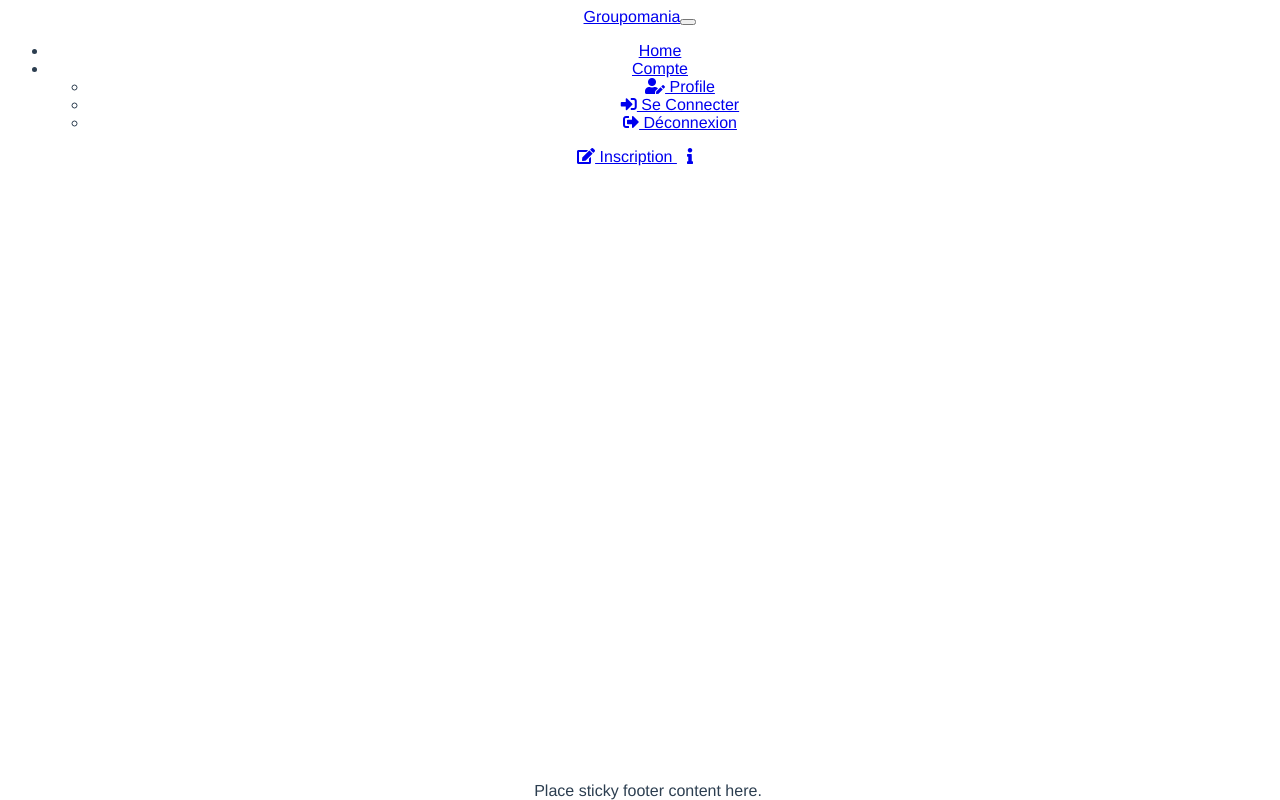
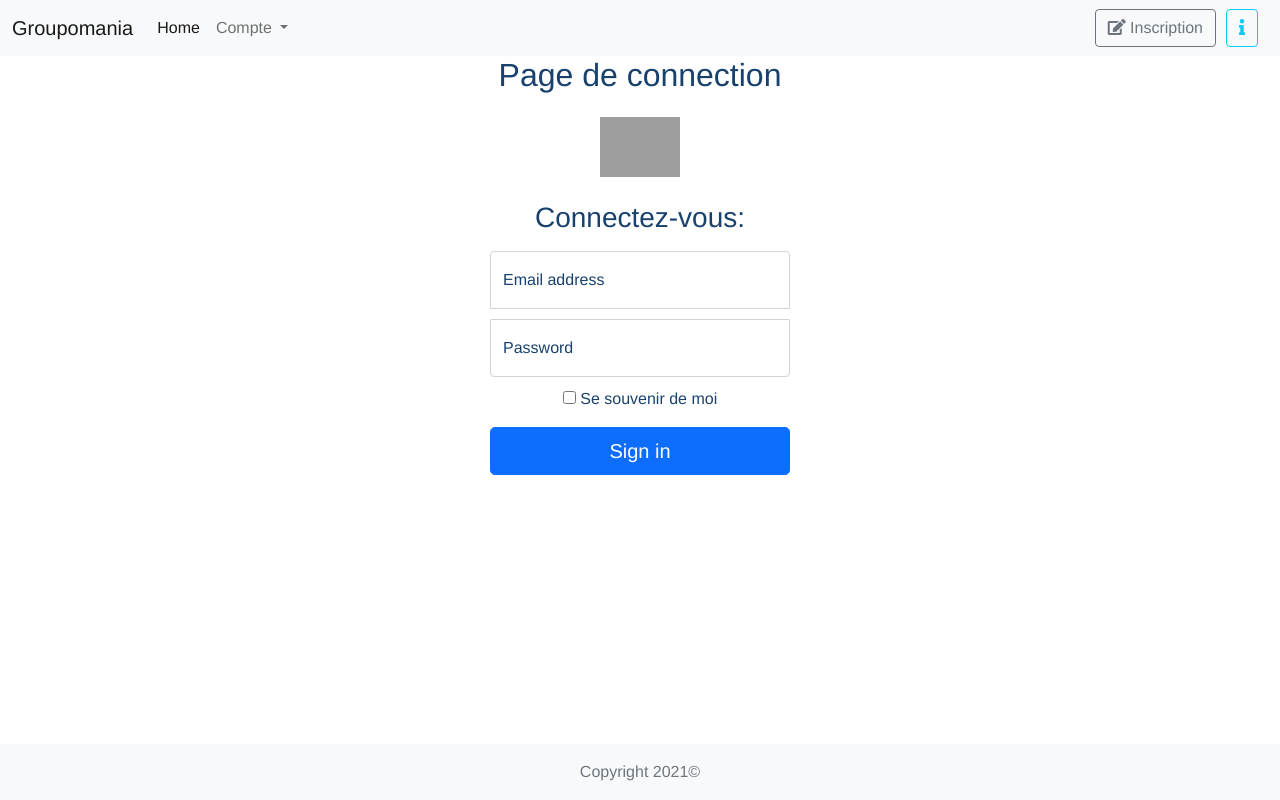
Before and after one commit to lahcenOK/OukaddourLahcen_7_10102021, a Vue app in the folder frontend/: page /#/login in a window 1280 px wide. Before the commit this address led to /#/profile. Built offline with nearby package versions, Linux system fonts and the light colour scheme; sample sign-in values are in the browser's storage; grey boxes are pictures that could not be loaded.

Commit message:
M.A.J Index-router et ajout des vues login et profile

```diff
--- a/frontend/package.json
+++ b/frontend/package.json
@@ -8,7 +8,9 @@
     "lint": "vue-cli-service lint"
   },
   "dependencies": {
+    "axios": "^0.23.0",
     "core-js": "^3.6.5",
+    "jsonwebtoken": "^8.5.1",
     "vue": "^3.0.0",
     "vue-router": "^4.0.0-0"
   },
--- a/frontend/public/index.html
+++ b/frontend/public/index.html
@@ -5,6 +5,7 @@
     <meta http-equiv="X-UA-Compatible" content="IE=edge">
     <meta name="viewport" content="width=device-width,initial-scale=1.0">
     <link rel="stylesheet" href="https://cdnjs.cloudflare.com/ajax/libs/font-awesome/5.15.4/css/all.min.css" integrity="sha512-1ycn6IcaQQ40/MKBW2W4Rhis/DbILU74C1vSrLJxCq57o941Ym01SwNsOMqvEBFlcgUa6xLiPY/NS5R+E6ztJQ==" crossorigin="anonymous" referrerpolicy="no-referrer" />
+    <link href="https://cdn.jsdelivr.net/npm/bootstrap@5.0.2/dist/css/bootstrap.min.css" rel="stylesheet" integrity="sha384-EVSTQN3/azprG1Anm3QDgpJLIm9Nao0Yz1ztcQTwFspd3yD65VohhpuuCOmLASjC" crossorigin="anonymous">
     <link rel="icon" href="<%= BASE_URL %>favicon.svg">
     <title> Groupomania</title>
   </head>
@@ -14,5 +15,6 @@
     </noscript>
     <div id="app"></div>
     <!-- built files will be auto injected -->
+    <script src="https://cdn.jsdelivr.net/npm/bootstrap@5.1.3/dist/js/bootstrap.bundle.min.js"></script>
   </body>
 </html>
--- a/frontend/src/App.vue
+++ b/frontend/src/App.vue
@@ -60,7 +60,7 @@
   <router-view />
   <footer class="footer mt-auto py-3 bg-light">
     <div class="container">
-      <span class="text-muted">Place sticky footer content here.</span>
+       <span class="mt-5 mb-3 text-muted">Copyright 2021&copy;</span>
     </div>
   </footer>
 </template>
@@ -88,7 +88,7 @@ export default {
   -webkit-font-smoothing: antialiased;
   -moz-osx-font-smoothing: grayscale;
   text-align: center;
-  color: #2c3e50;
+  color: #18426d;
 }
 .btn {
   margin-right: 10px;
--- a/frontend/src/router/index.js
+++ b/frontend/src/router/index.js
@@ -1,7 +1,44 @@
 import { createRouter, createWebHashHistory } from 'vue-router'
 
 const routes = [
+  {
+    path: '/',
+    name: 'Home',
+    component: () => import('../views/Home.vue')
+  },
 
+  {
+    path: '/about',
+    name: 'About',
+    // route level code-splitting
+    // this generates a separate chunk (about.[hash].js) for this route
+    // which is lazy-loaded when the route is visited.
+    component: () => import( /* webpackChunkName: "about" */ '../views/About.vue')
+  },
+  {
+    path: '/inscription',
+    name: 'Inscription',
+    component: () => import( '../views/Inscription.vue')
+  },
+  {
+    path: '/login',
+    name: 'Login',
+    component: () => import( '../views/Login.vue')
+  },
+  {
+    path: "/profile",
+    name: "profile",
+    component: () =>
+      import(/* webpackChunkName: "about" */ "../views/Profile.vue"),
+    beforeEnter: (to, from, next) => {
+      let token = localStorage.getItem("token");
+      if (token) {
+        next();
+      } else {
+        next({ name: "Login" });
+      }
+    },
+  }
 ]
 
 const router = createRouter({
--- /dev/null
+++ b/frontend/src/views/About.vue
@@ -0,0 +1,5 @@
+<template>
+  <div class="about">
+    <h1>Page Info.</h1>
+  </div>
+</template>
--- /dev/null
+++ b/frontend/src/views/Home.vue
@@ -0,0 +1,32 @@
+<template>
+    <div class="container">
+        <div class="row justify-content-center">
+            <div class="col-12 col-md-10 col-lg-8 mt-5">
+                <div class="card bg-light">
+                    <p class="h5 my-3 text-center" style="color:#091F43;">Bienvenu sur le réseau social interne</p>
+                    <div class="card-header bg-light d-flex flex-column justify-content-center">
+                        <img src="../assets/icon-logo.png" class="mx-5" width="" height="70" alt="logo groupomania">
+
+                    </div>
+                    <div class="card-body">
+                        <p>Cette application est strictement réservé au personnel du groupe.</p>
+                     </div>
+
+                    <div class="card-footer bg-light d-flex justify-content-center">
+                        <span class="text-dark">Veuillez vous identifier pour y accéder </span>
+                    </div>
+                </div>
+            </div>
+        </div>
+    </div>
+</template>
+
+<script>
+export default {
+    Name: "Home"
+}
+</script>
+
+<style>
+
+</style>
--- a/frontend/src/views/Login.vue
+++ b/frontend/src/views/Login.vue
@@ -0,0 +1,113 @@
+<template>
+  <div class="about">
+    <h2>Page de connection</h2>
+  </div>
+  <main class="form-signin">
+    <form method="post" @submit.prevent="buttonLogin">
+      <img class="mb-4"
+        src="../assets/icon-logo.png"
+        alt="logo-gropomania"
+        width=""
+        height="60" />
+      <h2 class="h3 mb-3 fw-normal">Connectez-vous:</h2>
+
+      <div class="form-floating">
+        <input
+          type="email"
+          class="form-control"
+          id="floatingInput"
+          placeholder="name@example.com"
+          v-model="email" />
+        <label for="floatingInput">Email address</label>
+      </div>
+      <div class="form-floating">
+        <input
+          type="password"
+          class="form-control"
+          id="floatingPassword"
+          placeholder="Password"
+          v-model="password"
+        />
+        <label for="floatingPassword">Password</label>
+      </div>
+
+      <div class="checkbox mb-3">
+        <label>
+          <input type="checkbox" value="remember-me" /> Se souvenir de moi
+        </label>
+      </div>
+      <button class="w-100 btn btn-lg btn-primary" type="submit">
+        Sign in
+      </button>
+
+    </form>
+    <div class="error" v-if="error">
+      {{ error.error }}
+    </div>
+  </main>
+</template>
+
+<script>
+import axios from "axios";
+
+export default {
+  name: "login",
+  data() {
+    return {
+      token: "",
+      email: "",
+      password: "",
+      userId: "",
+      error: "",
+    };
+  },
+  methods: {
+    async buttonLogin() {
+      await axios
+        .post("http://localhost:3000/api/auth/login", {
+          email: this.email,
+          password: this.password,
+        })
+        .then((res) => {
+          {
+            localStorage.setItem("token", res.data.token);
+            localStorage.setItem("id", res.data.userId);
+          }
+          this.$router.push("/");
+        })
+        .catch((error) => {
+          this.error = error.response.data;
+        });
+    },
+  },
+};
+</script>
+
+<style scoped>
+.form-signin {
+  width: 100%;
+  max-width: 330px;
+  padding: 15px;
+  margin: auto;
+}
+
+.form-signin .checkbox {
+  font-weight: 400;
+}
+
+.form-signin .form-floating:focus-within {
+  z-index: 2;
+}
+
+.form-signin input[type="email"] {
+  margin-bottom: 10px;
+  border-bottom-right-radius: 0;
+  border-bottom-left-radius: 0;
+}
+
+.form-signin input[type="password"] {
+  margin-bottom: 10px;
+  border-top-left-radius: 0;
+  border-top-right-radius: 0;
+}
+</style>
--- a/frontend/src/views/Profile.vue
+++ b/frontend/src/views/Profile.vue
@@ -0,0 +1,143 @@
+<template>
+  <div>
+    <nav id="nav">
+      <ul class="links">
+        <li>
+          <router-link to="/">Retour</router-link>
+        </li>
+      </ul>
+    </nav>
+    <div>
+    <h2>Profile</h2>
+      <p>
+        <u>E-mail</u>:
+        {{ dataProfile.email }}
+      </p>
+      <p>
+        <u>Nom et prénom</u>: {{ dataProfile.name }} {{ dataProfile.firstname }}
+      </p>
+    </div>
+    <form method="post" @submit.prevent="updateProfile">
+      <div>
+        <label for="name"></label>
+        <input type="name" id="name" placeholder="Nom" v-model="name" />
+      </div>
+      <div>
+        <label for="firstname"></label>
+        <input
+          type="firstname"
+          id="firstname"
+          placeholder="Prénom"
+          v-model="firstname"
+        />
+      </div>
+      <button type="submit" @click.prevent="updateProfile">Modifier</button>
+    </form>
+    <div class="error" v-if="error">
+      {{ error.error }}
+    </div>
+    <button class="deletebtn" type="submit" @click.prevent="deleteProfile">
+      Supprimer mon compte
+    </button>
+    <h4>Tout mes Postes</h4>
+    <div class="postlist">
+
+    </div>
+  </div>
+</template>
+
+
+<script>
+import axios from "axios";
+
+export default {
+  name: "profile",
+  data() {
+    return {
+      token: "",
+      error: "",
+      userId: "",
+      dataProfile: [],
+      email: "",
+      name: "",
+      firstname: "",
+    };
+  },
+  methods: {
+    loadProfile() {
+      let token = localStorage.getItem("token");
+      let userId = localStorage.getItem("id");
+      axios
+        .get("http://localhost:3000/api/auth/profile/" + userId, {
+          headers: { Authorization: "Bearer " + token },
+        })
+        .then((res) => {
+          this.dataProfile = res.data;
+        })
+        .catch((error) => {
+          console.log({ error });
+        });
+    },
+
+    updateProfile() {
+      let token = localStorage.getItem("token");
+      let userId = localStorage.getItem("id");
+      const data = {
+        name: this.name,
+        firstname: this.firstname,
+      };
+      axios
+        .put("http://localhost:3000/api/auth/profile/" + userId, data, {
+          headers: { Authorization: "Bearer " + token },
+        })
+        .then(() => {
+          alert("Votre profil a bien été mis à jour !");
+          document.location.reload();
+        })
+        .catch((error) => {
+          this.error = error.response.data;
+        });
+    },
+    deleteProfile() {
+      let token = localStorage.getItem("token");
+      let userId = localStorage.getItem("id");
+      axios
+        .delete("http://localhost:3000/api/auth/profile/" + userId, {
+          headers: { Authorization: "Bearer " + token },
+        })
+        .then(() => {
+          alert("Votre compte est supprimé !");
+          this.$router.push("/");
+        })
+        .catch((error) => {
+          console.log({ error });
+        });
+    },
+  },
+  mounted() {
+    this.loadProfile();
+  },
+};
+</script>
+
+<style scoped>
+form {
+  margin-top: 30px;
+}
+input {
+  margin-bottom: 10px;
+}
+.deletebtn {
+  background-color: rgb(255, 80, 80);
+  margin-top: 20px;
+  margin-bottom: 50px;
+}
+
+.error {
+  font-size: 13px;
+  background-color: rgb(231, 185, 185);
+  color: rgb(53, 21, 21);
+  margin-top: 30px;
+  padding: 10px;
+}
+</style>
```
Also changed, not shown: 1 other file (tests, documents, lock files or other folders).
